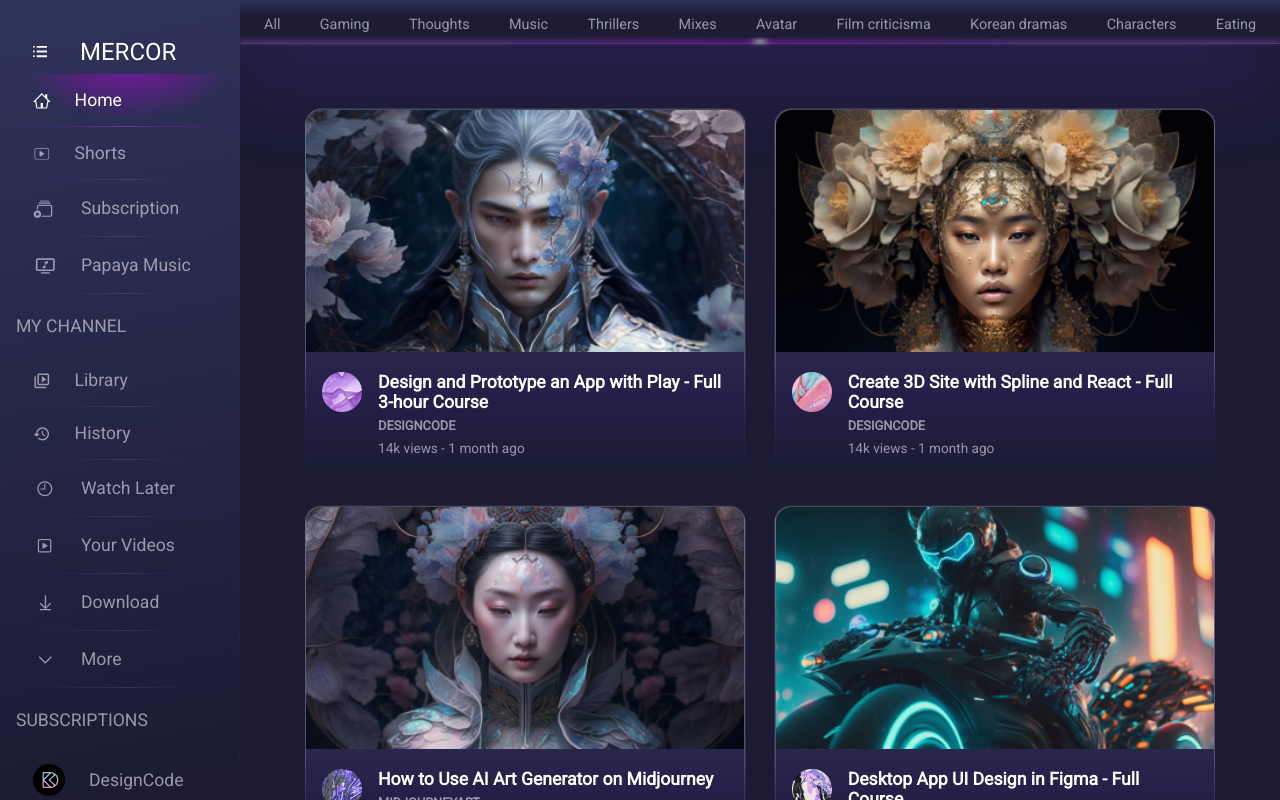
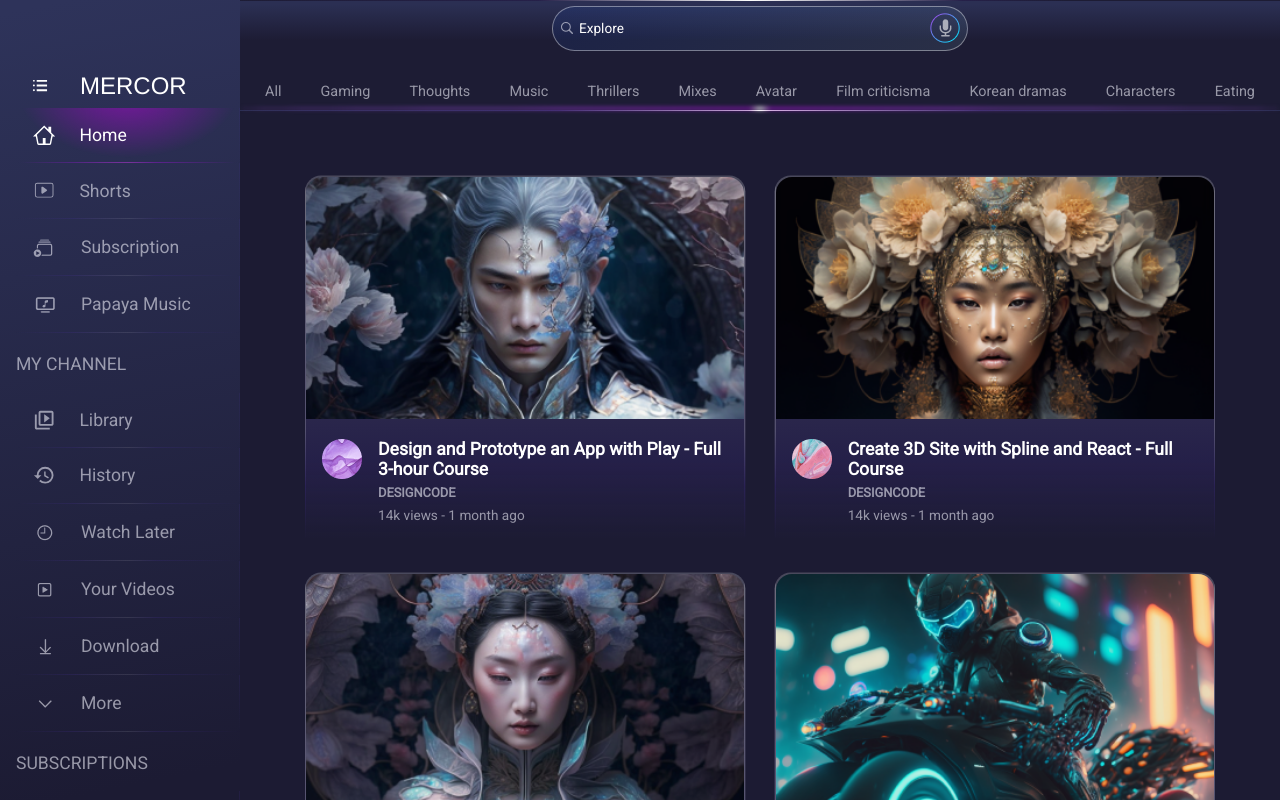
Before and after one commit to shella12/GStream, a React (Create React App) app: page / in a window 1280 px wide. Shown: the top 800 px of the page. Built offline with nearby package versions, Linux system fonts and the light colour scheme.

Commit message:
Update navbar styling

```diff
--- a/src/App.css
+++ b/src/App.css
@@ -30,8 +30,9 @@ ul {
   background-color: #1C1B33;
 }
 .main {
+  flex-direction: column;
  margin-left: 15rem;
- height: 100%;
+
 }
 
 aside a.active {
@@ -44,6 +45,7 @@ body {
   font-size: 1.1rem;
   overflow-x: hidden;
   scroll-behavior: smooth;
+  background-color: #1C1B33;
 }
 
 aside {
@@ -66,9 +68,11 @@ display: none;
 .d-flex {
   display: flex;
 }
-
-.top-navbar {
-border-bottom: 1px solid rgba(255,255,255,0.2);
+.header {
+ flex-direction: column;
+ border: 1px solid ;
+  background: linear-gradient(180deg, #2B2F53 3.16%, #1D1C34 36.05%);
+  border-image: linear-gradient(260deg, rgba(72, 49, 157, 0)20%, rgba(72, 49, 157, 0.2) 30%,rgba(255,255,255)50%, rgba(72, 49, 157, 0.2) 70%, rgba(72, 49, 157, 0)100%) 1;
 }
 
 .top-navbar nav::after{
@@ -78,13 +82,10 @@ border-bottom: 1px solid rgba(255,255,255,0.2);
   left: 0;
   width: 100%;
   height: 3px;
-  border-radius: 4rem;
+  border-radius: 50%;
+  background: linear-gradient(270deg, #613690 24%, #8015a7 49%, #ffffff 50%, rgba(128,21,167,0.94) 51%, #613690 76%);
   filter: blur(2px);
-  box-shadow: 1px -13px 59px -20px rgba(128,21,167,0.75);
--webkit-box-shadow: 1px -13px 59px -20px rgba(128,21,167,0.75);
--moz-box-shadow: 1px -13px 59px -20px rgba(128,21,167,0.75);
-  background: linear-gradient(270deg, #613690 24%, #8015a7 49%, #ffffff 50%, rgba(128,21,167,0.94) 51%, #613690 76%);
-}
+ }
 
 .top-navbar nav {
   position: relative;
@@ -92,23 +93,26 @@ border-bottom: 1px solid rgba(255,255,255,0.2);
   font-size: .9rem;
   justify-content: space-between;
   width: 100%;
-  padding: 1rem 1.5rem;
-  padding-bottom: 0.6rem;
-  background: linear-gradient(180deg, #2B2F53 3.16%, #1D1C34 36.05%);
-  box-shadow: -10px 30px 80px rgba(59, 38, 123, 0.7);
+  padding: 1rem 1.5rem .6rem 1.5rem;
 }
 
 .logo {
 gap: 2rem;
 font-size: 1.5rem;
-padding: 1.15rem 0 .5rem 1rem;
+padding: 1.45rem 0 .5rem 1rem;
 align-items: center;
 color: #fff;
+font-family: Helvetica, sans-serif;
 font-weight: 300;
+margin-top:1.8rem;
 }
 
 .logo svg {
   font-size: 1rem;
+}
+
+aside svg {
+  font-size: 1.4rem;
 }
 
 .child-list {
@@ -180,3 +184,31 @@ gap: .4rem;
 .parent-list {
   padding: 1.15rem 0;
 }
+
+.search {
+  display: flex;
+  align-items: center;
+  background: linear-gradient(135deg, rgba(15, 85, 232, 0.1) 0%, rgba(157, 223, 243, 0.1) 100%);
+  border: 1px solid rgba(255,255,255,0.4);
+  padding: .1rem;
+  width:40%;
+  align-self: center;
+  border-radius: 4rem;
+  margin-top: .3rem;
+  margin-bottom: 1rem;
+}
+
+.search input {
+  background-color: transparent;
+  border: none;
+  outline: none;
+}
+.search input::placeholder {
+  color: #fff;
+  font-family:  'Roboto', Arial, Helvetica, sans-serif;
+  font-size: .85rem;
+}
+
+#speaker-icon {
+  margin-left: auto;
+}
--- a/src/pages/Home.js
+++ b/src/pages/Home.js
@@ -12,10 +12,20 @@ import Characters from './HomeNav/Characters';
 import Eating from './HomeNav/Eating';
 import Navbar from '../components/Navbar';
 
+import mic from '../assets/Mic.png';
+import search from '../assets/Search.png';
+
 function Home() {
   return (
     <div className="main">
+     <div className="header  d-flex">
+     <form className='search'>
+        <img src={search} alt="search-icon"  id='search-icon'/>
+        <input type="text" placeholder='Explore'></input>
+        <img src={mic} alt="speak search"  id='speaker-icon'/>
+      </form>
        <Navbar />
+     </div>
       <Routes>
         <Route index element={<All />} />
         <Route path="/Gaming" element={<Gaming />} />
```
Also changed, not shown: src/assets/Search.png (added).
